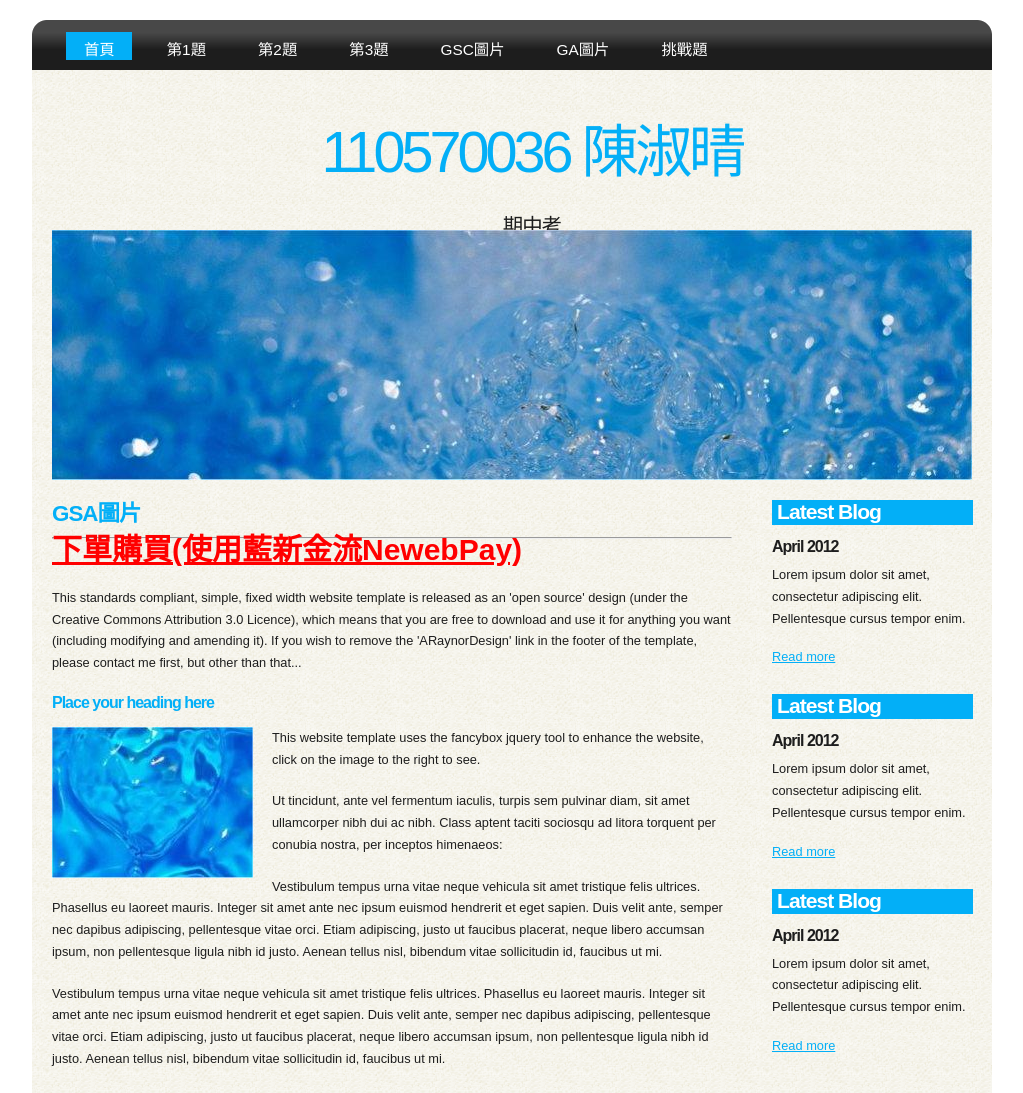
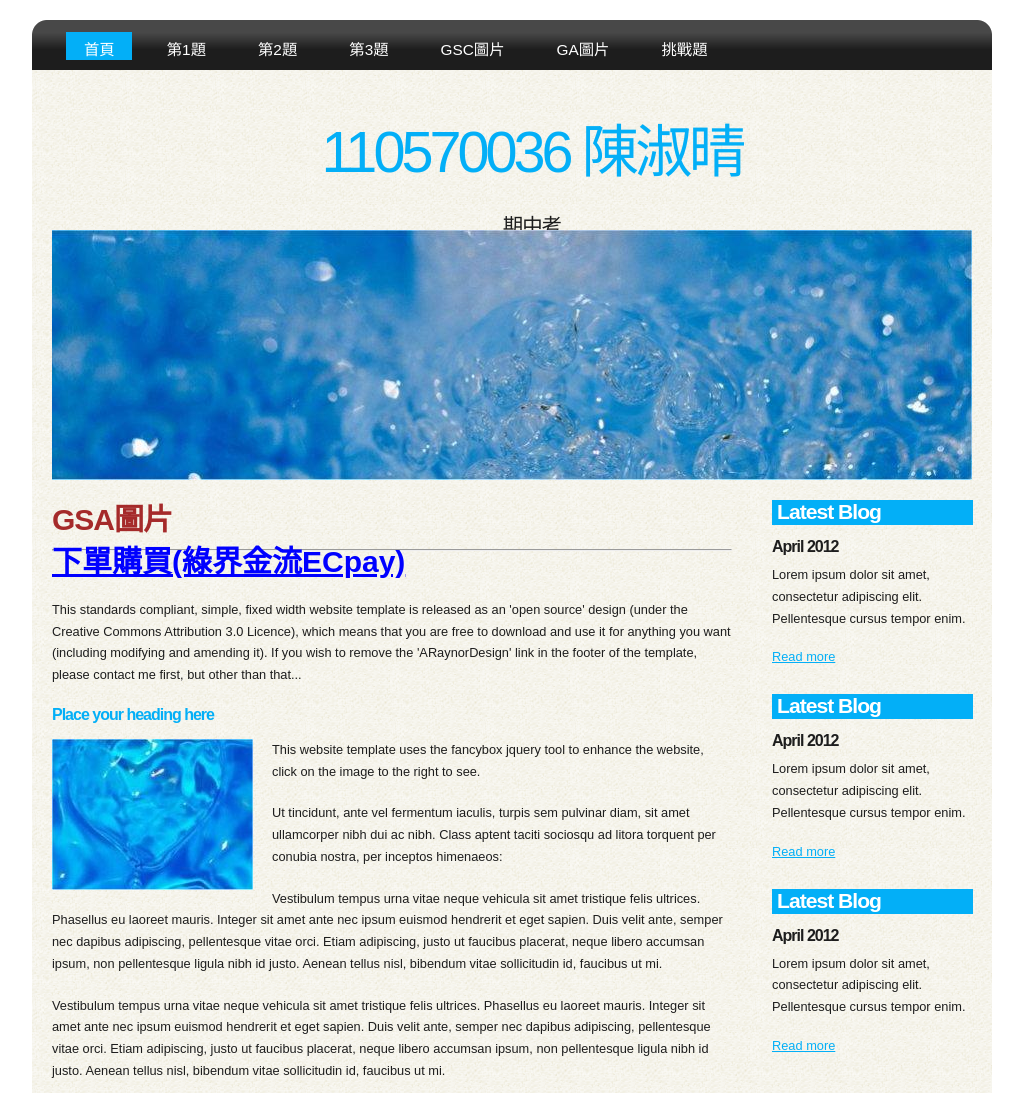
Before and after one commit to SHUQING1021/midterm, a plain HTML site: page a4.html in a window 1280 px wide. Shown: the top 1093 px of the page, without its empty margins (128-1151 px from the left). Drawn offline with Linux system fonts and the light colour scheme.

Commit message:
Add files via upload

```diff
--- a/a4.html
+++ b/a4.html
@@ -66,10 +66,10 @@
 	  </div><!--close banner_image-->
       <div id="content">
         <div class="content_item">
-          <h1>GSA圖片</h1>
+          <h1 class="s4">GSA圖片</h1>
           <hr>
           <p>
-            <a class="s2" href="https://www.newebpay.com/website/Page/content/service_creditcard" target="_blank">下單購買(使用藍新金流NewebPay)</a>
+            <a class="s3" href="https://vendor.ecpay.com.tw/User/LogOn_Step1" target="_blank">下單購買(綠界金流ECpay)</a>
           </p>
           <p>This standards compliant, simple, fixed width website template is released as an 'open source' design (under the Creative Commons Attribution 3.0 Licence), which means that you are free to download and use it for anything you want (including modifying and amending it). If you wish to remove the 'ARaynorDesign' link in the footer of the template, please contact me first, but other than that...</p>
           <h3>Place your heading here</h3>
```
